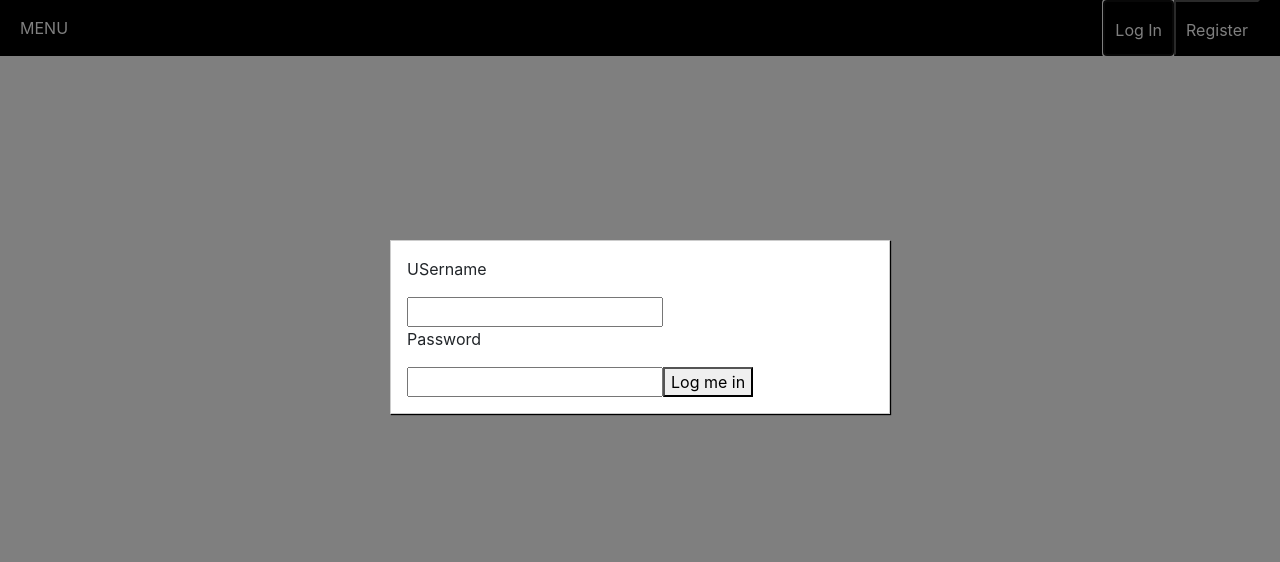
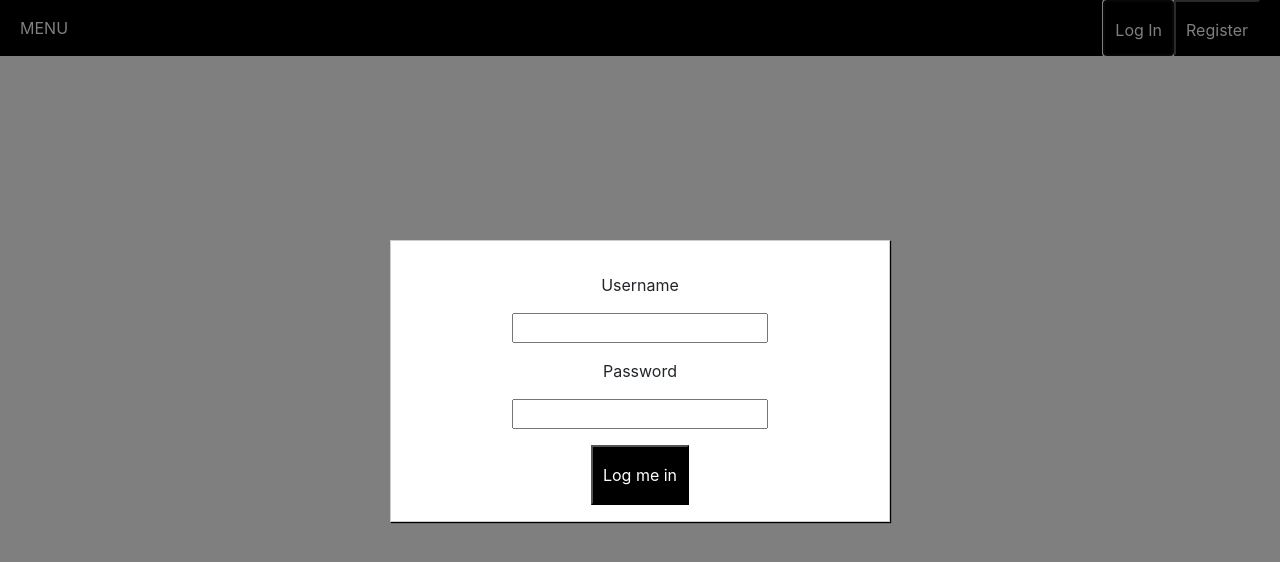
Before and after one commit to benceKovacs04/BreakPoint, a React (Create React App) app in the folder BreakPoint/ClientApp/: page / in a window 1280 px wide. Both pictures are taken after a click on the button "Log In". Shown: the top 562 px of the page. Built offline with nearby package versions, Linux system fonts and the light colour scheme.

Commit message:
added styling to login

```diff
--- a/BreakPoint/ClientApp/src/components/Login/Login.js
+++ b/BreakPoint/ClientApp/src/components/Login/Login.js
@@ -1,5 +1,5 @@
 import React, { useState, useContext } from "react";
-import Aux from "../../hoc/Auixiliary";
+import classes from "./Login.module.css";
 import Axios from "axios";
 import LoginContext from "../Context/LoginContext";
 
@@ -21,12 +21,13 @@ export default function Login() {
     };
 
     return (
-        <Aux>
-            <p>USername</p>
+        <div className={classes.Login}>
+            <p>Username</p>
             <input onChange={event => setUserName(event.target.value)}></input>
             <p>Password</p>
             <input onChange={event => setPassword(event.target.value)}></input>
+            <br></br>
             <button onClick={logIn}>Log me in</button>
-        </Aux>
+        </div>
     );
 }
--- /dev/null
+++ b/BreakPoint/ClientApp/src/components/Login/Login.module.css
@@ -0,0 +1,22 @@
+.Login {
+    text-align: center;
+}
+
+.Login button {
+    margin-top: 16px;
+    background-color: black;
+    color: white;
+    text-decoration: none;
+    height: 100%;
+    padding: 16px 10px;
+}
+
+.Login button:hover {
+    background-color: grey;
+    border-bottom: 4px solid #40a4c8;
+    color: black;
+}
+
+.Login p {
+    margin-top: 16px;
+}
```
